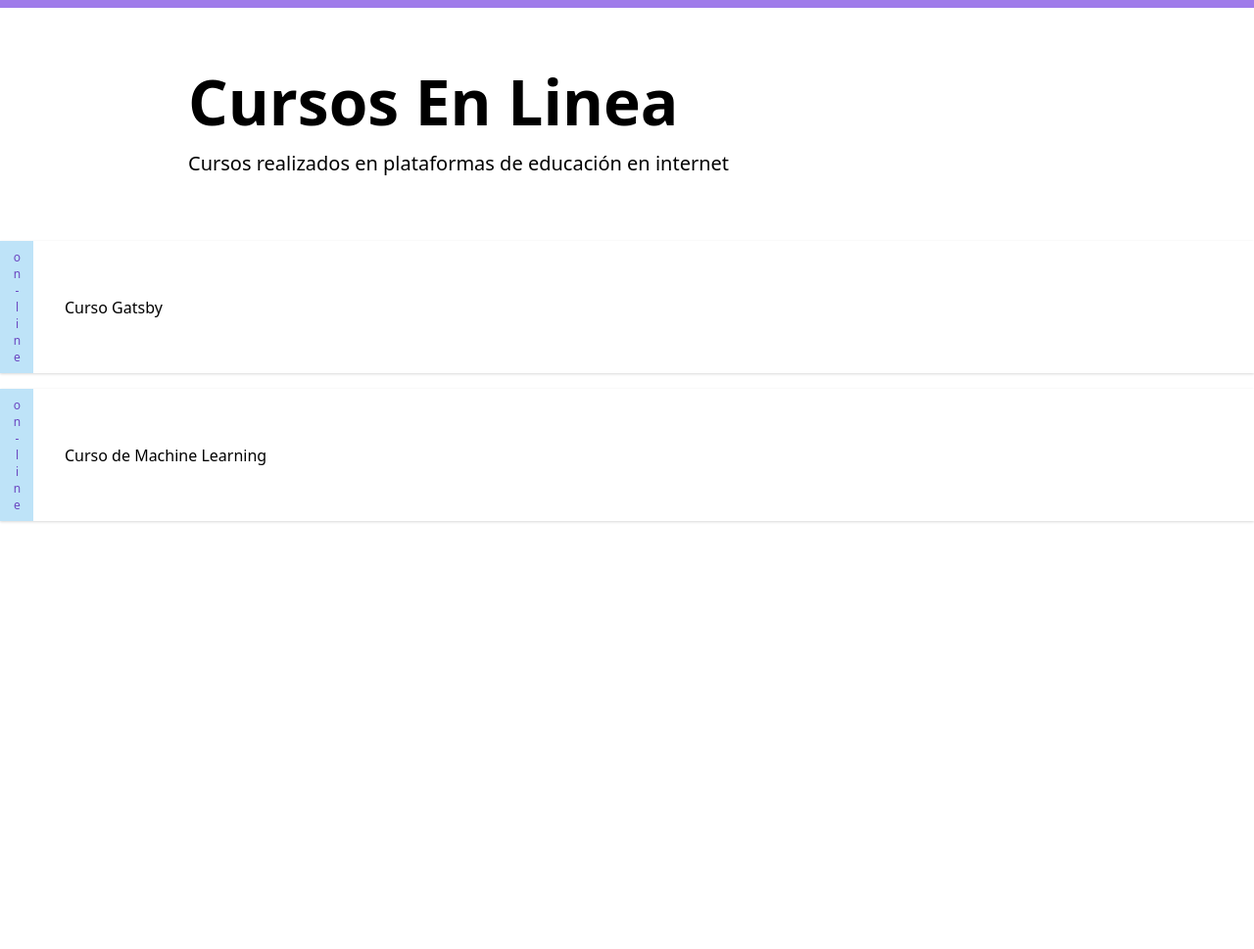
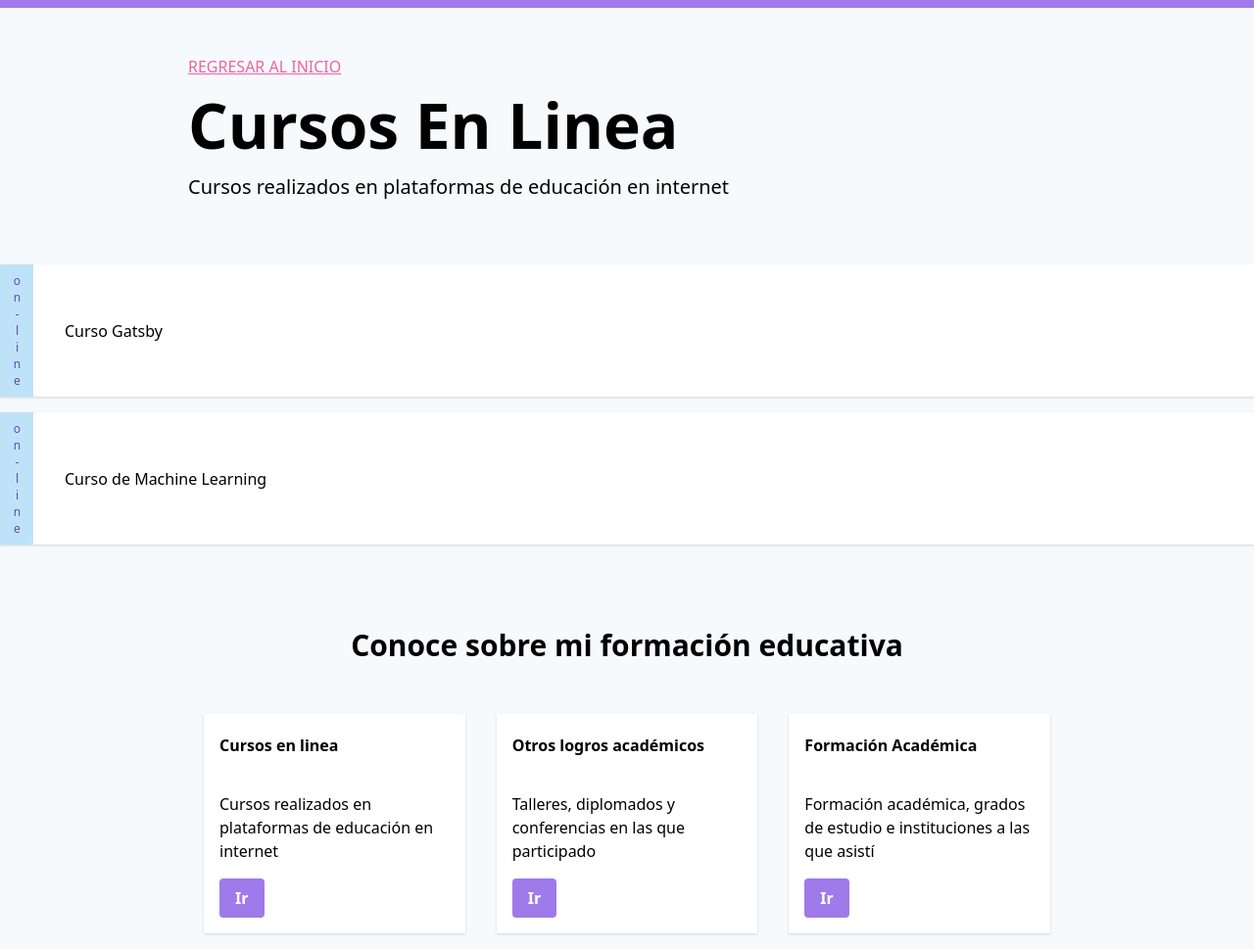
Before and after one commit to Macorreag/macorreag.github.io, a Gatsby site: page /on-line in a window 1280 px wide. Shown: the whole page at 98% size. Before the commit the page ends 800 px from the top, so only its background shows below. Built offline with nearby package versions, Linux system fonts and the light colour scheme; Gatsby itself is replaced by a stand-in of ours.

Commit message:
navigation with Link add

```diff
--- /dev/null
+++ b/src/components/education-nav.js
@@ -0,0 +1,42 @@
+import React from 'react';
+import { useStaticQuery, graphql, Link } from 'gatsby';
+
+export default props => {
+  const data = useStaticQuery(graphql`
+    {
+      allEducationJson {
+        edges {
+          node {
+            slug
+            title
+            description
+          }
+        }
+      }
+    }
+  `);
+
+  return (
+    <div className="max-w-4xl mx-auto mt-20">
+      <h2 className="text-3xl font-bold text-center"> Conoce sobre mi formación educativa</h2>
+      <nav className="flex justify-center mt-8">
+        {data.allEducationJson.edges.map((element, index) => {
+          const { node } = element;
+          return (
+            <article className="flex-1 bg-white shadow m-4 max-w-sm p-4">
+              <header>
+                <p className="font-bold leading-loose">{node.title}</p>
+                <div className="mt-8">
+                  <p className="font-light">{node.description}</p>
+                  <Link to={`/${node.slug}`} className="btn inline-block mt-4">
+                    Ir
+                  </Link>
+                </div>
+              </header>
+            </article>
+          );
+        })}
+      </nav>
+    </div>
+  );
+};
--- a/src/components/repos.js
+++ b/src/components/repos.js
@@ -1,13 +1,13 @@
-import React, { useEffect, useState } from "react";
+import React, { useEffect, useState } from 'react';
 // import repos from "../data/repos"
-import Repo from "./repo";
+import Repo from './repo';
 
 export default () => {
   const [repos, setRepos] = useState([]);
   const [reposCount, setReposCount] = useState([]);
 
   useEffect(() => {
-    const data = sessionStorage.getItem("repos");
+    const data = sessionStorage.getItem('repos');
     let myRepos;
     if (data) {
       myRepos = JSON.parse(data);
@@ -18,13 +18,12 @@ export default () => {
     }
 
     async function fetchRepos() {
-      const response = await fetch(
-        "https://api.github.com/users/macorreag/repos"
-      );
+      const response = await fetch('https://api.github.com/users/macorreag/repos');
       let myRepos = await response.json();
       setReposCount(myRepos.legth);
       // Caching de peticiones AJAX en SessionStorage
-      sessionStorage.setItem("repos", JSON.stringify(myRepos));
+      sessionStorage.setItem('repos', JSON.stringify(myRepos));
+      myRepos = myRepos.slice(1, 13);
       setRepos(myRepos);
     }
 
--- a/src/pages/index.js
+++ b/src/pages/index.js
@@ -3,10 +3,12 @@ import Header from '../components/header';
 import Repos from '../components/repos';
 import Codigofacilito from '../components/codigofacilito';
 import Medium from '../components/medium';
+import EdNav from '../components/education-nav';
 
 export default () => (
   <div>
     <Header></Header>
+    <EdNav></EdNav>
     <Repos></Repos>
     <Codigofacilito />
     <Medium></Medium>
--- a/src/styles/global.css
+++ b/src/styles/global.css
@@ -6,6 +6,10 @@ body {
 @tailwind components;
 
 @tailwind utilities;
+
+body {
+  @apply bg-gray-100;
+}
 
 .btn {
   @apply bg-purple-500 text-white font-bold border-purple-700 rounded py-2 px-4;
--- a/src/templates/education.js
+++ b/src/templates/education.js
@@ -1,5 +1,6 @@
 import React from 'react';
-import { graphql } from 'gatsby';
+import { graphql, Link } from 'gatsby';
+import EdNav from '../components/education-nav';
 
 export default props => {
   const pageData = props.data.educationJson;
@@ -7,6 +8,9 @@ export default props => {
     <div>
       <header className="py-12 border-purple-500 border-solid border-t-8">
         <div className="max-w-4xl mx-auto">
+          <Link to="/" className="uppercase underline text-pink-500">
+            Regresar al Inicio
+          </Link>
           <h2 className="capitalize text-6xl font-bold">{pageData.title}</h2>
           <p className="text-xl">{pageData.description}</p>
         </div>
@@ -33,6 +37,7 @@ export default props => {
           </li>
         ))}
       </ul>
+      <EdNav></EdNav>
     </div>
   );
 };
```
